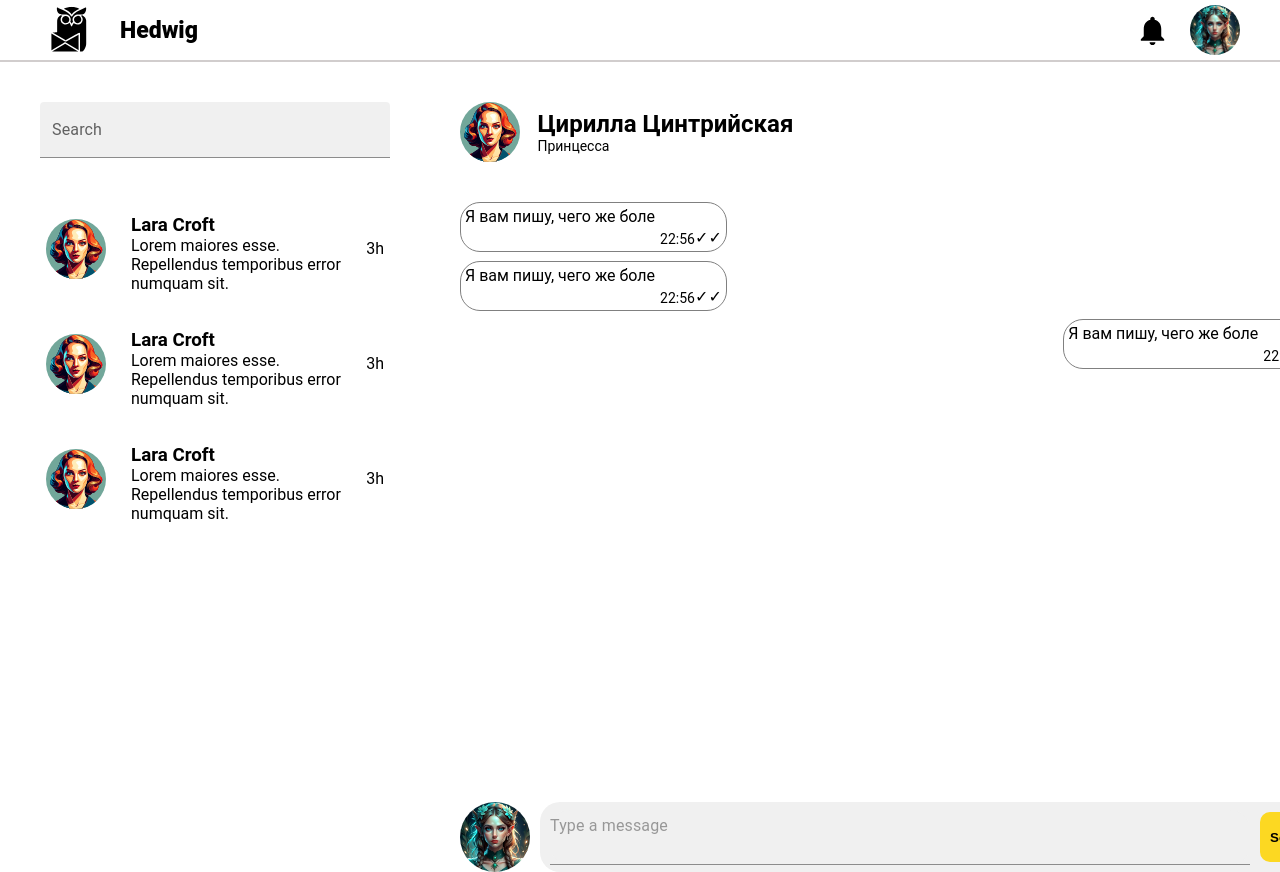
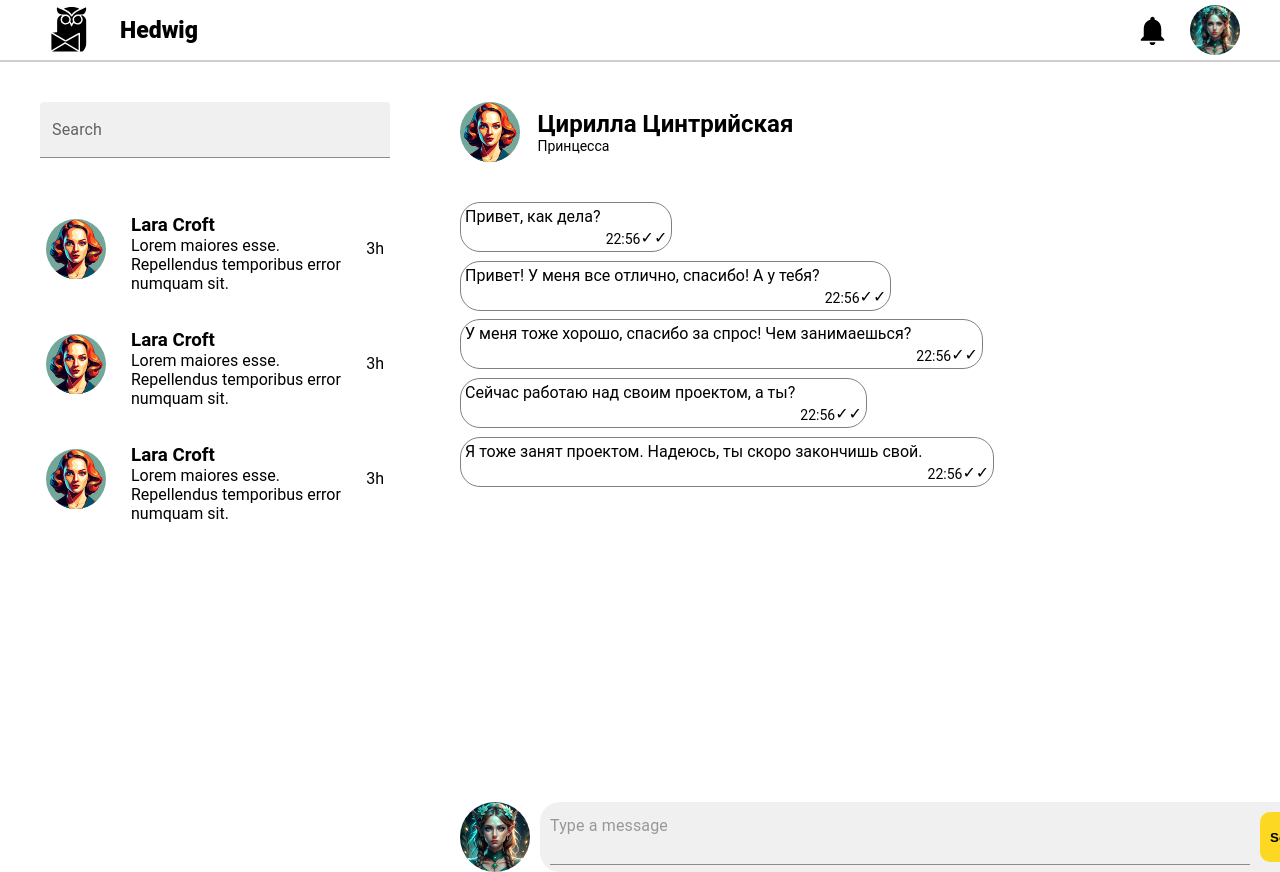
Before and after one commit to Mishe4ka14/pet-messenger, a React (Create React App) app: page / in a window 1280 px wide. Shown: the top 872 px of the page. Built offline with nearby package versions, Linux system fonts and the light colour scheme.

Commit message:
add adding messages on page

```diff
--- a/src/components/chat-input/chat-input.tsx
+++ b/src/components/chat-input/chat-input.tsx
@@ -1,14 +1,41 @@
 /* eslint-disable no-undef */
 /* eslint-disable no-unused-vars */
 import { Avatar, TextField } from '@mui/material';
+import { useState } from 'react';
+import { useDispatch } from 'react-redux';
 import styles from './chat-input.module.scss';
 import ava from '../../assets/pretty-elf.jpg';
+import { ADD_MESSAGE, IAddMessageAction, addMessage } from '../../services/actions/messages';
 
-const ChatInput = ():JSX.Element => (
+const ChatInput = ():JSX.Element => {
+  const dispatch = useDispatch();
+  const [inputValue, setInputValue] = useState('');
+  const handleInputChange = (event: React.ChangeEvent<HTMLInputElement>) => {
+    setInputValue(event.target.value);
+  };
+
+  const sendMessage = (e: React.FormEvent<HTMLFormElement>) => {
+    e.preventDefault();
+
+    const newMessage = {
+      _id: Math.random().toString(),
+      text: inputValue,
+      owner: 'user1',
+      isMine: true,
+    };
+
+    e.preventDefault();
+    dispatch(addMessage(newMessage));
+    setInputValue('');
+  };
+
+  return (
     <div className={styles.box}>
       <Avatar src={ava} sx={{ width: 70, height: 70 }}/>
-    <div className={styles.container}>
+      <form className={styles.container} onClick={sendMessage}>
         <TextField
+        value={inputValue}
+        onChange={handleInputChange}
         className={styles.input}
               id="standard-textarea"
               placeholder="Type a message"
@@ -17,8 +44,9 @@ const ChatInput = ():JSX.Element => (
               rows={2}
             />
           <button className={styles.button}>Send</button>
-      </div>
+      </form>
     </div>
   );
+};
 
 export default ChatInput;
--- a/src/components/chat/chat.tsx
+++ b/src/components/chat/chat.tsx
@@ -1,12 +1,25 @@
 /* eslint-disable no-undef */
 /* eslint-disable no-unused-vars */
+/* eslint-disable no-underscore-dangle */
 import { Avatar } from '@mui/material';
+import { useSelector } from 'react-redux';
+import { useEffect, useState } from 'react';
 import ChatInput from '../chat-input/chat-input';
 import styles from './chat.module.scss';
 import Message from '../message/message';
 import ava from '../../assets/portret.svg';
+import { RootState } from '../../services/reducers/index';
+import { IMessage } from '../../services/types/types';
 
-const Chat = (): JSX.Element => (
+const Chat = (): JSX.Element => {
+  const { messages } = useSelector((store: RootState) => store.messages);
+  const [chatMessages, setChatMessages] = useState<IMessage[]>(messages);
+
+  useEffect(() => {
+    setChatMessages(messages);
+  }, [messages]);
+
+  return (
     <div className={styles.chat}>
       <div className={styles.profile}>
         <Avatar src={ava} sx={{ width: 60, height: 60 }}/>
@@ -17,13 +30,17 @@ const Chat = (): JSX.Element => (
       </div>
         <ul className={`${styles.scroll} custom-scroll`}>
       <div className={`${styles.container}`}>
-        <Message isMine={false} />
-        <Message isMine={false} />
-        <Message isMine={true}/>
+      {chatMessages.map((message: IMessage) => (
+            <Message
+              isMine={message.isMine}
+              key={message._id}
+              text={typeof message.text === 'string' ? message.text : message.text.exampleKey}
+              />))}
       </div>
         </ul>
       <ChatInput/>
     </div>
   );
+};
 
 export default Chat;
--- a/src/components/message/message.tsx
+++ b/src/components/message/message.tsx
@@ -5,9 +5,10 @@ import styles from './message.module.scss';
 
 interface MessageProps {
   isMine: boolean;
+  text: string,
 }
 
-const Message: React.FC<MessageProps> = ({ isMine }) => {
+const Message: React.FC<MessageProps> = ({ isMine, text }) => {
   const [isRead, setIsRead] = useState(true);
 
   const handleRead = () => {
@@ -16,7 +17,7 @@ const Message: React.FC<MessageProps> = ({ isMine }) => {
 
   return (
     <div className={`${styles.message} ${isMine ? styles.mine : styles.theirs}`}>
-      <p className={styles.text}> Я вам пишу, чего же боле </p>
+      <p className={styles.text}>{text} </p>
       <div className={styles.data}>
         <p className={styles.time}>22:56</p>
         <div className={styles.status}>{isRead ? '✓✓' : '✓'}</div>
--- a/src/services/actions/messages.ts
+++ b/src/services/actions/messages.ts
@@ -3,6 +3,7 @@ import { IMessage } from '../types/types';
 export const GET_MESSAGES_REQUEST:'GET_MESSAGES_REQUEST' = 'GET_MESSAGES_REQUEST';
 export const GET_MESSAGES_SUCCESS:'GET_MESSAGES_SUCCESS' = 'GET_MESSAGES_SUCCESS';
 export const GET_MESSAGES_FAILED:'GET_MESSAGES_FAILED' = 'GET_MESSAGES_FAILED';
+export const ADD_MESSAGE = 'ADD_MESSAGE';
 
 export interface IGetMessagesAction {
   readonly type: typeof GET_MESSAGES_REQUEST;
@@ -17,8 +18,20 @@ export interface IGetMessagesSuccessAction {
   readonly messages: IMessage[];
 }
 
+export interface IAddMessageAction {
+  type: typeof ADD_MESSAGE;
+  message: IMessage;
+  [key: string]: any;
+}
+
 // Объединяем в Union
 export type TMessagesActions =
   | IGetMessagesAction
   | IGetMessagesFailedAction
-  | IGetMessagesSuccessAction;
+  | IGetMessagesSuccessAction
+  | IAddMessageAction;
+
+export const addMessage = (message: IMessage): IAddMessageAction => ({
+  type: ADD_MESSAGE,
+  message,
+});
--- a/src/services/reducers/index.ts
+++ b/src/services/reducers/index.ts
@@ -7,4 +7,6 @@ const rootReducer = combineReducers({
 
 const store = createStore(rootReducer);
 
+export type RootState = ReturnType<typeof rootReducer>;
+
 export default store;
--- a/src/services/reducers/messages.ts
+++ b/src/services/reducers/messages.ts
@@ -4,6 +4,7 @@ import {
   GET_MESSAGES_REQUEST,
   GET_MESSAGES_FAILED,
   GET_MESSAGES_SUCCESS,
+  ADD_MESSAGE,
   TMessagesActions,
 } from '../actions/messages';
 import { IMessage } from '../types/types';
@@ -20,26 +21,31 @@ const initialState: IMessagesState = {
       _id: '1',
       text: 'Привет, как дела?',
       owner: 'user1',
+      isMine: false,
     },
     {
       _id: '2',
       text: 'Привет! У меня все отлично, спасибо! А у тебя?',
       owner: 'user2',
+      isMine: false,
     },
     {
       _id: '3',
       text: 'У меня тоже хорошо, спасибо за спрос! Чем занимаешься?',
       owner: 'user1',
+      isMine: false,
     },
     {
       _id: '4',
       text: 'Сейчас работаю над своим проектом, а ты?',
       owner: 'user2',
+      isMine: false,
     },
     {
       _id: '5',
       text: 'Я тоже занят проектом. Надеюсь, ты скоро закончишь свой.',
       owner: 'user1',
+      isMine: false,
     },
   ],
   messagesRequest: false,
@@ -62,6 +68,12 @@ const messagesReducer = (state: IMessagesState = initialState, action: TMessages
     case GET_MESSAGES_FAILED: {
       return { ...state, messagesRequest: false, messagesFailed: true };
     }
+    case ADD_MESSAGE: {
+      return {
+        ...state,
+        messages: [...state.messages, action.message],
+      };
+    }
     default: {
       return state;
     }
```
Also changed, not shown: src/hooks/use-input.ts (added, +20 -0 lines), src/services/types/types.ts (+8 -3 lines). Lines whose indentation alone changed are shown as unchanged.
